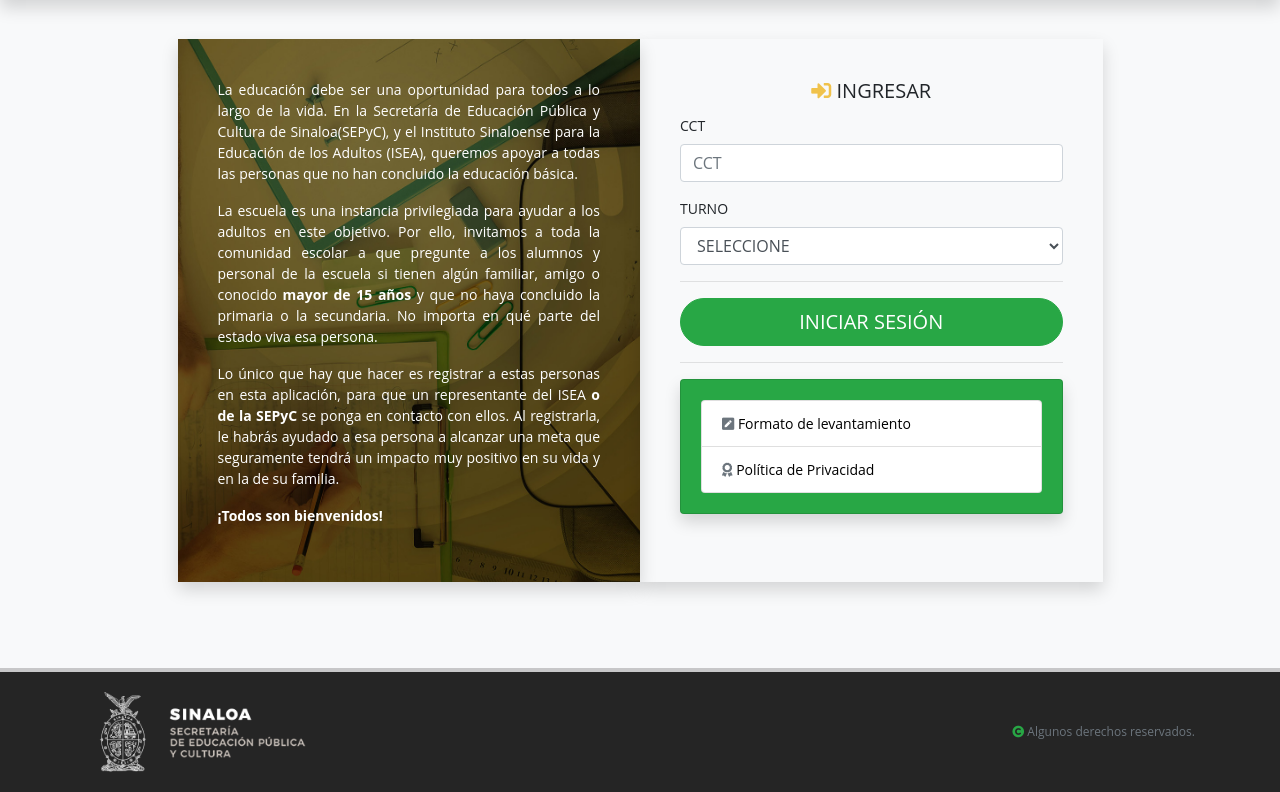
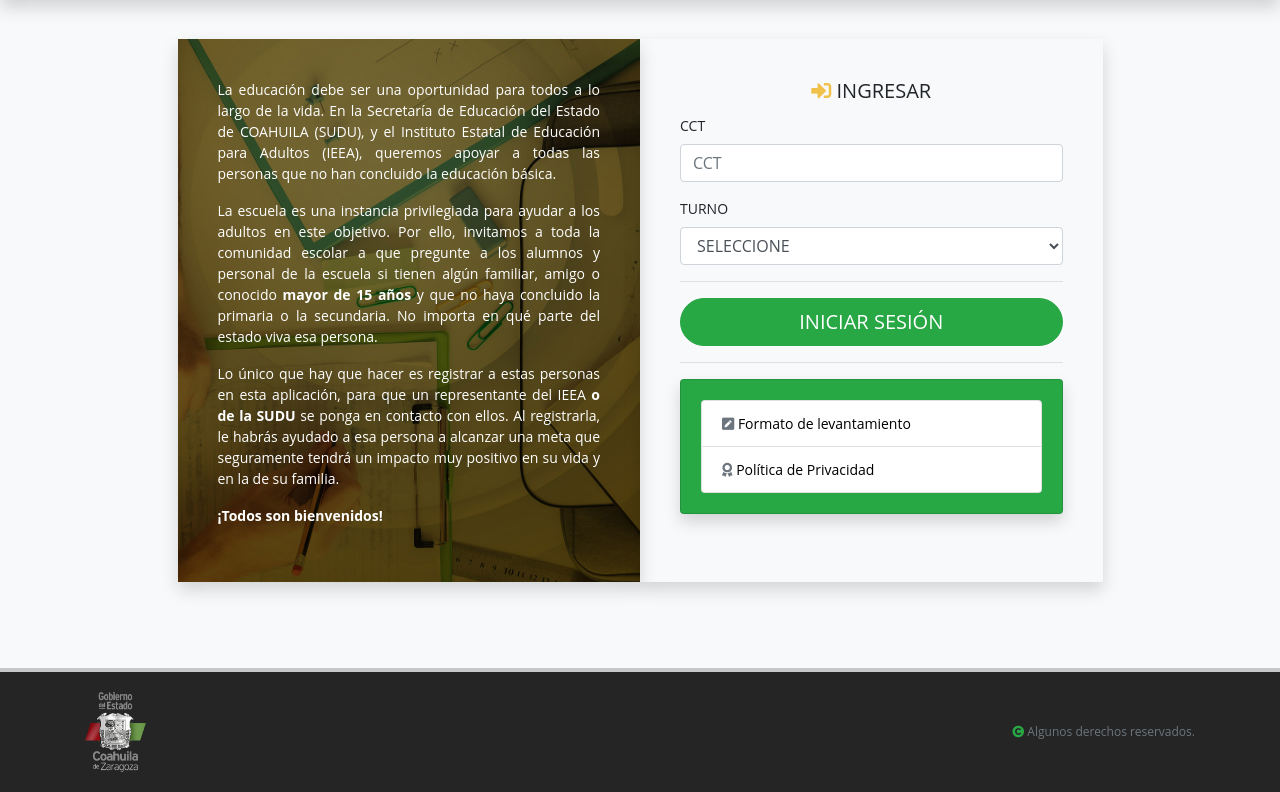
Before and after one commit to uziel1111/encuestas_coahuila, a CodeIgniter app: page /database/index.php/login/index in a window 1280 px wide. Shown: the part 146-938 px from the top of the page. Run offline with CodeIgniter, Linux system fonts and the light colour scheme; data that the repository does not hold is empty; some libraries are stand-ins or nearby versions.

Commit message:
nuevos cambios de coahulizacion

```diff
--- a/application/views/index.php
+++ b/application/views/index.php
@@ -6,8 +6,7 @@
 
         <p>
 			La educación debe ser una oportunidad para todos a lo largo de la vida. En la Secretaría
-			de Educación Pública y Cultura de Sinaloa(SEPyC), y el Instituto Sinaloense para la Educación de
-			los Adultos (ISEA), queremos apoyar a todas las personas que no han concluido la
+			de Educación del Estado de COAHUILA (SUDU), y el Instituto Estatal de Educación para Adultos (IEEA), queremos apoyar a todas las personas que no han concluido la
 			educación básica.
 		</p>
         <p>
@@ -19,7 +18,7 @@
 		</p>
 		<p>
 			Lo único que hay que hacer es registrar a estas personas en esta aplicación, para que un
-			representante del ISEA <strong>o de la SEPyC </strong> se ponga en contacto con ellos. Al registrarla, le habrás ayudado a
+			representante del IEEA <strong>o de la SUDU </strong> se ponga en contacto con ellos. Al registrarla, le habrás ayudado a
 			esa persona a alcanzar una meta que seguramente tendrá un impacto muy positivo en su
 			vida y en la de su familia.
 		</p>
```
Also changed, not shown: assets/img/seplogo-dark.png.
